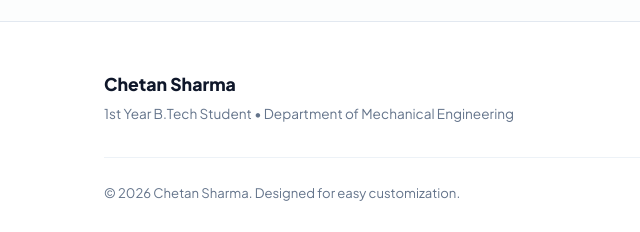
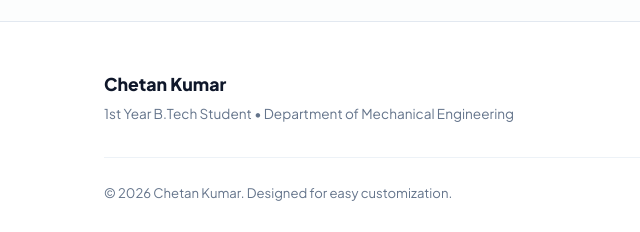
Before and after one commit to Ch3t4n-js/11chetan24-portfolio, a plain HTML site: page contact.html in a window 1280 px wide. Shown: the part 998-1230 px from the top of the page, 0-640 px from the left. Drawn offline with Linux system fonts and the light colour scheme.

Commit message:
Update contact.html

```diff
--- a/contact.html
+++ b/contact.html
@@ -4,8 +4,8 @@
   <meta charset="UTF-8" />
   <meta name="viewport" content="width=device-width, initial-scale=1.0" />
   <!-- EDIT HERE: Page Title & Meta Description -->
-  <title>Contact &amp; Connect | Chetan Sharma - B.Tech Mechanical Engineering</title>
-  <meta name="description" content="Get in touch with Chetan Sharma. Contact information, Phone, Address, Instagram, LinkedIn, and GitHub profile." />
+  <title>Contact &amp; Connect | Chetan Kumar - B.Tech Mechanical Engineering</title>
+  <meta name="description" content="Get in touch with Chetan Kumar. Contact information, Phone, Address, Instagram, LinkedIn, and GitHub profile." />
 
   <!-- Fonts -->
   <link rel="preconnect" href="https://fonts.googleapis.com" />
@@ -294,7 +294,7 @@
     <div class="container">
       <div class="footer-inner">
         <div class="footer-brand">
-          <span class="footer-logo">Chetan Sharma</span>
+          <span class="footer-logo">Chetan Kumar</span>
           <span class="footer-tagline">1st Year B.Tech Student &bull; Department of Mechanical Engineering</span>
         </div>
         <nav class="footer-nav">
@@ -305,7 +305,7 @@
         </nav>
       </div>
       <div class="footer-bottom">
-        <span>&copy; <span class="current-year">2026</span> Chetan Sharma. Designed for easy customization.</span>
+        <span>&copy; <span class="current-year">2026</span> Chetan Kumar. Designed for easy customization.</span>
         <span><a href="index.html">&larr; Return to Home Page</a></span>
       </div>
     </div>
```
